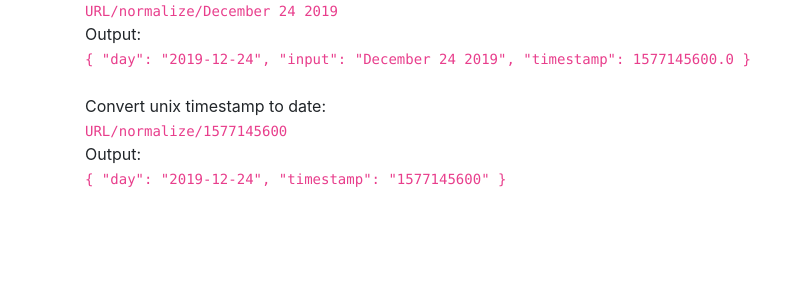
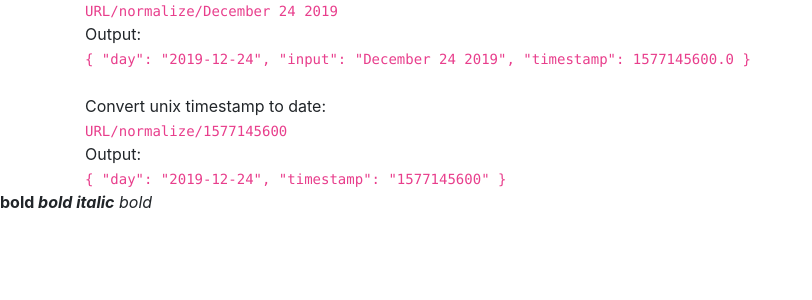
Before and after one commit to stefanfriese/timemachine, a Flask app: page /showhelp in a window 1280 px wide. Shown: the part 298-598 px from the top of the page, without its empty margins (0-812 px from the left). Run offline with Flask 2, Linux system fonts and the light colour scheme; some libraries are stand-ins or nearby versions.

Commit message:
test lint check

```diff
--- a/templates/index.html
+++ b/templates/index.html
@@ -51,5 +51,6 @@
             </code>
             <br>
         </div>
+        <p><b>bold <i>bold italic</b> bold</i>
     </body>
 </html>
```
Also changed, not shown: README.md.
